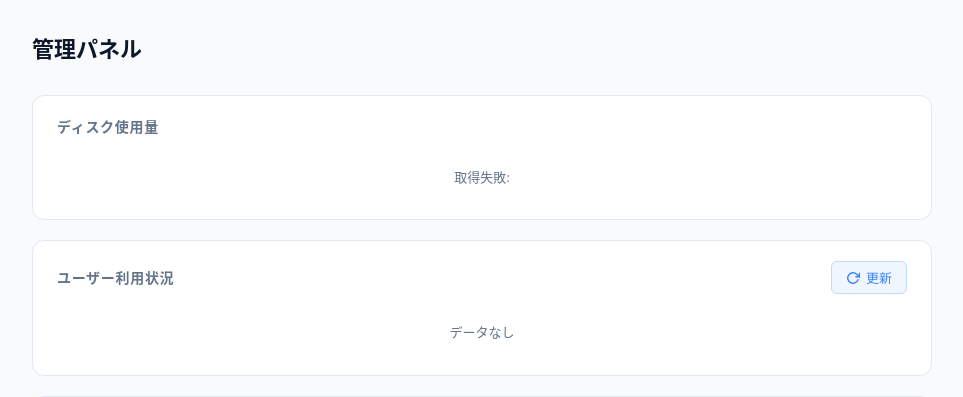
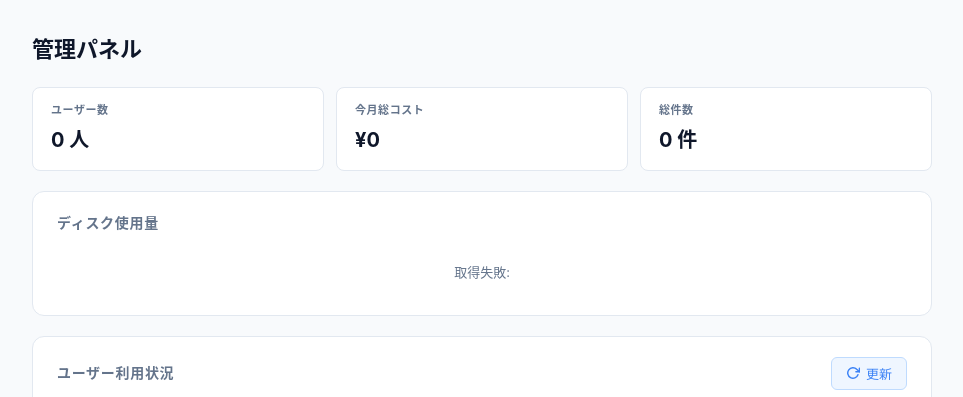
Before and after one commit to lhceo/transcription, a FastAPI app: template backend/templates/admin.html in a window 1280 px wide. Shown: the part 63-460 px from the top of the page, without its empty margins (158-1121 px from the left). Run offline with FastAPI, Linux system fonts and the light colour scheme; the template is opened without the code that fills it: most values are stand-ins (such as "Sample title", 1, 10 or a date in 2020); parts of the project's set-up code (start-up, migrations or seed data) failed here and were passed over; some libraries are stand-ins or nearby versions.

Commit message:
feat(admin): UI/UX全面改善 — アイコン・サマリーカード・最終利用・相対時間
- 管理ボタンのアイコンを鉛筆（編集）→ シールド（管理）に変更
- 管理ページ上部にサマリーカード追加（ユーザー数・今月総コスト・総件数）
- ヘッダードロップダウンの「音声」列を「最終利用」列に置換
- 管理ページテーブルの最終ログイン+最終アップロード2列→「最終利用」1列に統合
- 最終利用 = last_login_at / last_upload_at の最新値（JS で計算）
- 日付表示を絶対日付（8月14日）→相対時間（今日/昨日/3日前/1週間前）に変更
- 危険操作のダイアログをブラウザ標準 confirm() → カスタムモーダルに統一

Co-Authored-By: Claude Sonnet 4.6 <noreply@anthropic.com>

```diff
--- a/backend/static/css/style.css
+++ b/backend/static/css/style.css
@@ -439,7 +439,39 @@ html, body {
 }
 
 .admin-page-head {
-    margin-bottom: 28px;
+    margin-bottom: 20px;
+}
+
+/* サマリーカード */
+.admin-summary-grid {
+    display: grid;
+    grid-template-columns: repeat(3, 1fr);
+    gap: 12px;
+    margin-bottom: 20px;
+}
+
+.admin-summary-card {
+    background: var(--color-surface);
+    border: 1px solid var(--color-border);
+    border-radius: var(--radius);
+    padding: 14px 18px;
+    display: flex;
+    flex-direction: column;
+    gap: 4px;
+}
+
+.admin-summary-label {
+    font-size: 11px;
+    font-weight: 600;
+    color: var(--color-text-muted);
+    text-transform: uppercase;
+    letter-spacing: 0.05em;
+}
+
+.admin-summary-value {
+    font-size: 20px;
+    font-weight: 700;
+    color: var(--color-text);
 }
 
 .admin-page-title {
@@ -2506,6 +2538,9 @@ a.history-item-filename:hover {
     /* 管理ページ */
     .admin-section { padding: 16px; }
     .admin-page-table-wrap { overflow-x: auto; }
+    .admin-summary-grid { gap: 8px; }
+    .admin-summary-value { font-size: 16px; }
+    .admin-summary-card { padding: 12px 14px; }
 
     /* ストレージ/コストインジケーターのポップオーバーは
        PC と同じドロップダウン挙動 (タップ位置の直下に展開) を維持する。
--- a/backend/templates/admin.html
+++ b/backend/templates/admin.html
@@ -6,6 +6,22 @@
 <div class="admin-page" x-data="adminMenu()" x-init="load()">
     <div class="admin-page-head">
         <h1 class="admin-page-title">管理パネル</h1>
+    </div>
+
+    {# ── サマリーカード ── #}
+    <div class="admin-summary-grid">
+        <div class="admin-summary-card">
+            <span class="admin-summary-label">ユーザー数</span>
+            <span class="admin-summary-value" x-text="loading ? '—' : users.length + ' 人'">—</span>
+        </div>
+        <div class="admin-summary-card">
+            <span class="admin-summary-label">今月総コスト</span>
+            <span class="admin-summary-value" x-text="loading ? '—' : '¥' + users.reduce((s,u) => s + u.cost_this_month_yen, 0).toLocaleString('ja-JP')">—</span>
+        </div>
+        <div class="admin-summary-card">
+            <span class="admin-summary-label">総件数</span>
+            <span class="admin-summary-value" x-text="loading ? '—' : users.reduce((s,u) => s + u.transcript_count, 0) + ' 件'">—</span>
+        </div>
     </div>
 
     {# ── ディスク使用量 ── #}
@@ -63,8 +79,7 @@
                             <th class="admin-col-num">件数</th>
                             <th class="admin-col-num">音声容量</th>
                             <th class="admin-col-num">今月コスト</th>
-                            <th class="admin-col-date">最終ログイン</th>
-                            <th class="admin-col-date">最終アップロード</th>
+                            <th class="admin-col-date">最終利用</th>
                         </tr>
                     </thead>
                     <tbody>
@@ -80,8 +95,7 @@
                                 <td class="admin-col-num" x-text="u.transcript_count + '件'"></td>
                                 <td class="admin-col-num" x-text="u.audio_pretty"></td>
                                 <td class="admin-col-num" x-text="u.cost_this_month_pretty"></td>
-                                <td class="admin-col-date" x-text="formatDate(u.last_login_at)"></td>
-                                <td class="admin-col-date" x-text="formatDate(u.last_upload_at)"></td>
+                                <td class="admin-col-date" x-text="formatDate(lastActivity(u))"></td>
                             </tr>
                         </template>
                     </tbody>
@@ -109,9 +123,7 @@
                                 <span x-text="u.cost_this_month_pretty"></span>
                             </div>
                             <div class="admin-user-card-dates">
-                                <span>最終ログイン: <span x-text="formatDate(u.last_login_at)"></span></span>
-                                <span class="admin-card-sep">·</span>
-                                <span>最終アップロード: <span x-text="formatDate(u.last_upload_at)"></span></span>
+                                <span>最終利用: <strong x-text="formatDate(lastActivity(u))"></strong></span>
                             </div>
                         </div>
                     </template>
@@ -129,7 +141,7 @@
                 全ての音声ファイルを削除します。文字起こしテキストは残りますが、音声の再生はできなくなります。
             </p>
             <form method="post" action="/api/admin/free-audio-space-redirect"
-                  onsubmit="return confirm('本当に全ての音声ファイルを削除しますか？')">
+                  @submit.prevent="window.showConfirm('全ての音声ファイルを削除します。文字起こしテキストは残りますが、音声の再生はできなくなります。', { title: '音声ファイルの一括削除', okLabel: '削除する' }).then(ok => { if (ok) $el.submit() })">
                 <button type="submit" class="btn-danger">全音声ファイルを削除して空きを確保する</button>
             </form>
         </div>
--- a/backend/templates/base.html
+++ b/backend/templates/base.html
@@ -152,8 +152,7 @@
                                 aria-label="管理メニュー"
                             >
                                 <svg class="nav-icon" viewBox="0 0 24 24" fill="none" stroke="currentColor" stroke-width="2" stroke-linecap="round" stroke-linejoin="round" aria-hidden="true">
-                                    <path d="M12 20h9"></path>
-                                    <path d="M16.5 3.5a2.121 2.121 0 0 1 3 3L7 19l-4 1 1-4L16.5 3.5z"></path>
+                                    <path d="M12 22s8-4 8-10V5l-8-3-8 3v7c0 6 8 10 8 10z"></path>
                                 </svg>
                                 <span>管理</span>
                             </button>
@@ -184,8 +183,8 @@
                                                 <tr>
                                                     <th>ユーザー</th>
                                                     <th class="admin-col-num">件数</th>
-                                                    <th class="admin-col-num">音声</th>
                                                     <th class="admin-col-num">今月コスト</th>
+                                                    <th class="admin-col-date">最終利用</th>
                                                 </tr>
                                             </thead>
                                             <tbody>
@@ -198,8 +197,8 @@
                                                             <span class="admin-user-name" x-text="u.name"></span>
                                                         </td>
                                                         <td class="admin-col-num" x-text="u.transcript_count + '件'"></td>
-                                                        <td class="admin-col-num" x-text="u.audio_pretty"></td>
                                                         <td class="admin-col-num" x-text="u.cost_this_month_pretty"></td>
+                                                        <td class="admin-col-date" x-text="formatDate(lastActivity(u))"></td>
                                                     </tr>
                                                 </template>
                                             </tbody>
@@ -217,9 +216,9 @@
                                                     <div class="admin-user-card-stats">
                                                         <span x-text="u.transcript_count + '件'"></span>
                                                         <span class="admin-card-sep">·</span>
-                                                        <span x-text="u.audio_pretty"></span>
+                                                        <span x-text="u.cost_this_month_pretty"></span>
                                                         <span class="admin-card-sep">·</span>
-                                                        <span x-text="u.cost_this_month_pretty"></span>
+                                                        <span x-text="formatDate(lastActivity(u))"></span>
                                                     </div>
                                                 </div>
                                             </template>
@@ -402,8 +401,18 @@
             },
             formatDate(iso) {
                 if (!iso) return '—';
-                const d = new Date(iso);
-                return d.toLocaleDateString('ja-JP', { month: 'short', day: 'numeric' });
+                const diffDays = Math.floor((Date.now() - new Date(iso).getTime()) / 86400000);
+                if (diffDays === 0) return '今日';
+                if (diffDays === 1) return '昨日';
+                if (diffDays < 7) return `${diffDays}日前`;
+                if (diffDays < 14) return '1週間前';
+                if (diffDays < 30) return `${Math.floor(diffDays / 7)}週間前`;
+                if (diffDays < 60) return '1ヶ月前';
+                return `${Math.floor(diffDays / 30)}ヶ月前`;
+            },
+            lastActivity(u) {
+                const dates = [u.last_login_at, u.last_upload_at].filter(Boolean).map(s => new Date(s).getTime());
+                return dates.length ? new Date(Math.max(...dates)).toISOString() : null;
             },
         };
     }
```
